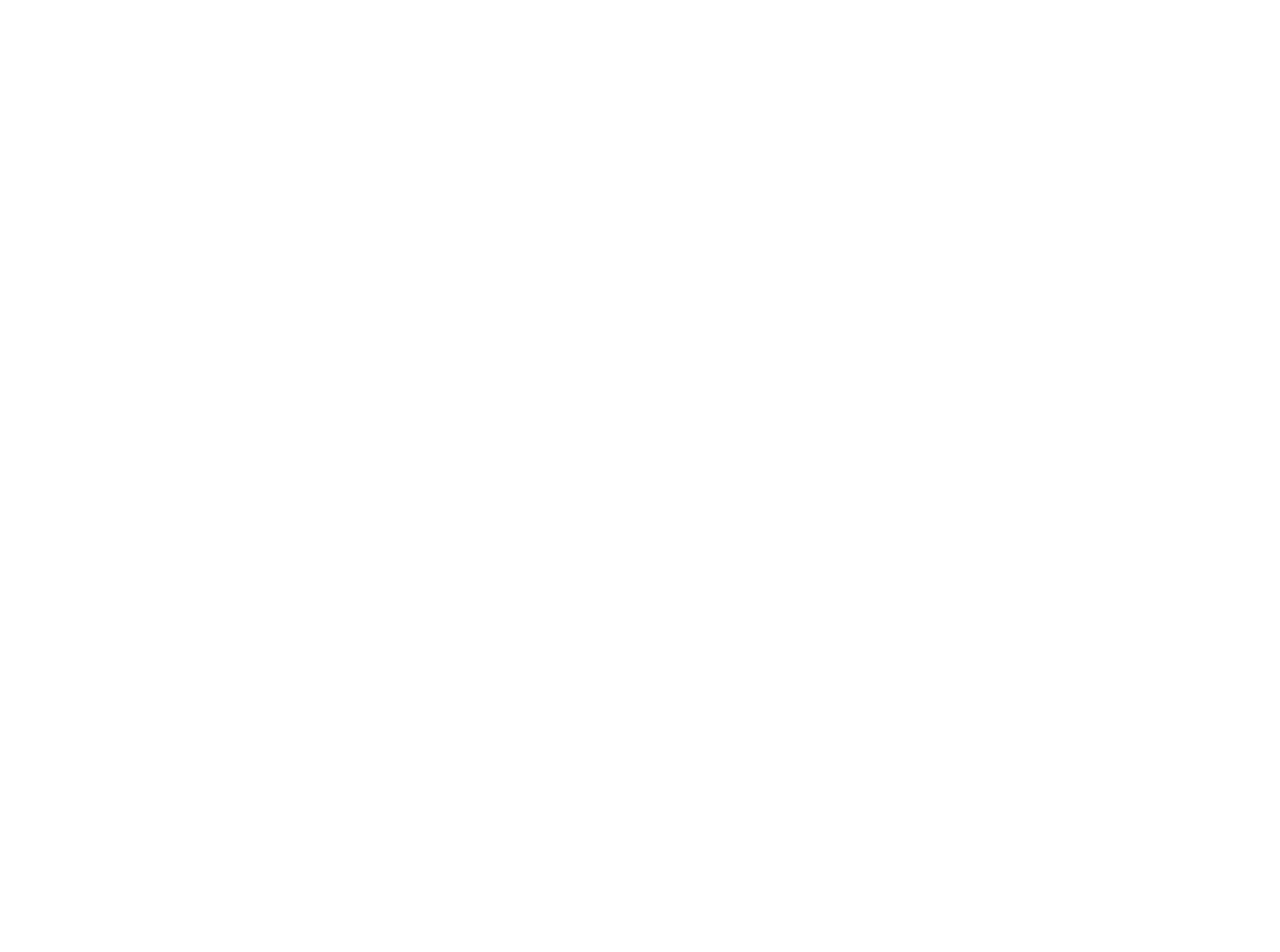
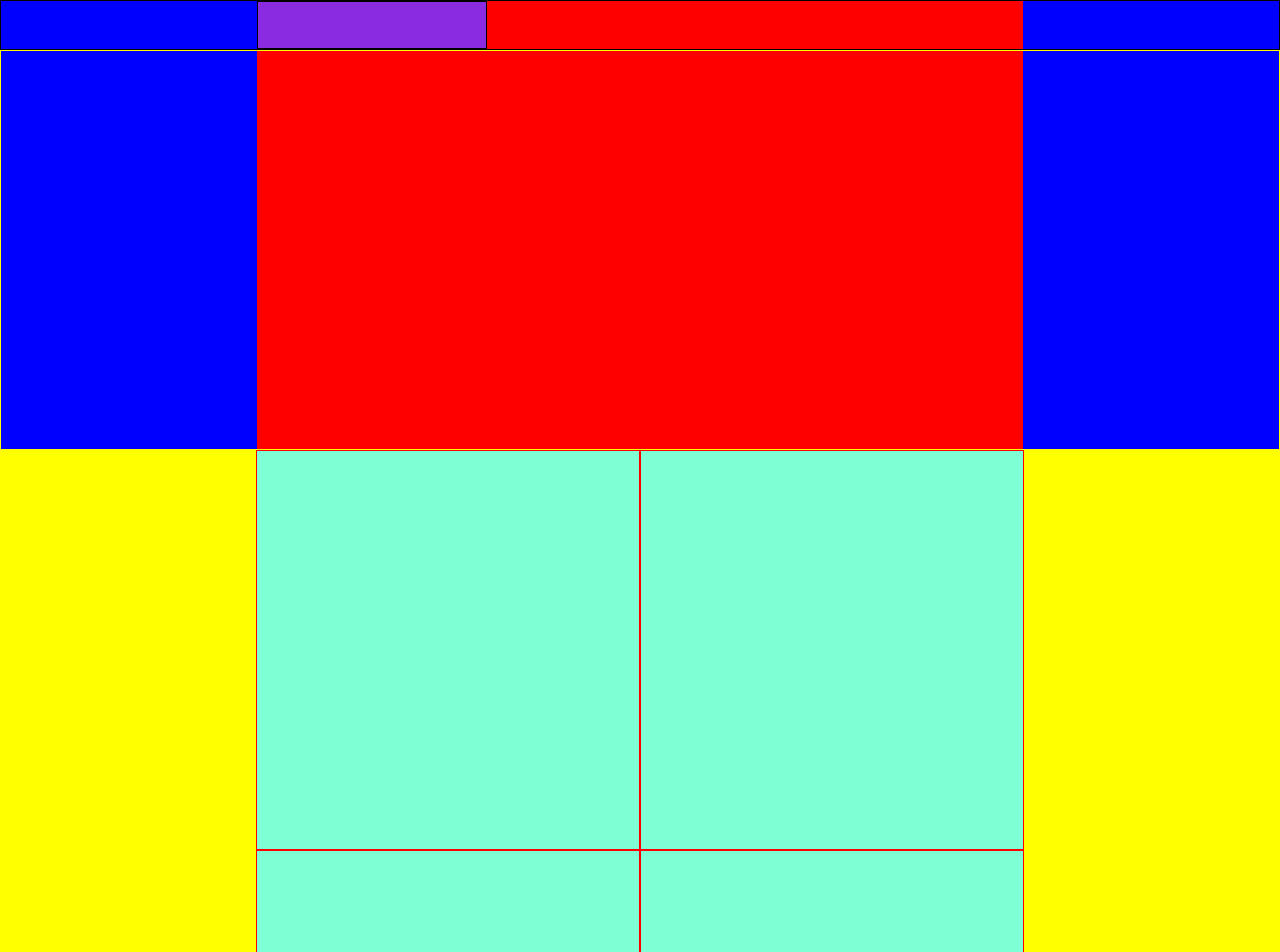
Before and after one commit to devmirko/htmlcss-discord, a plain HTML site: page index.html in a window 1280 px wide. Shown: the top 952 px of the page. Before the commit the page ends 800 px from the top, so only its background shows below. Drawn offline with Linux system fonts and the light colour scheme.

Commit message:
creazione struttura logica ( con css)

```diff
--- a/css/style.css
+++ b/css/style.css
@@ -0,0 +1,104 @@
+*{
+    margin: 0;
+    padding: 0;
+    box-sizing: border-box;
+}
+
+body{
+    font-family: Whitney,Helvetica Neue,Helvetica,Arial,sans-serif ;
+}
+
+/* classi generali */
+.container{
+   width: 60%;
+   margin: 0 auto;
+   /* debugger */
+   background-color: red;
+   height: 100%;
+}
+
+.nav-six{
+    width: 30%;
+    height: 100%;
+    float: left;
+    /* debugger */
+    background-color: blueviolet;
+    border: solid 1px black;
+}
+
+/* clearfix */
+.row{
+    /* debugger */
+    height: 100%;
+}
+
+.row::after{
+    content: "";
+    clear: both;
+    display: table;
+}
+
+/* struttura stile testata */
+
+header{
+    /* debugger */
+    background-color: blue;
+    /* height: 400px; */
+}
+
+.nav_section{
+    /* debugger */
+    width: 100%;
+    height: 50px;
+    border: solid 1px black;
+}
+
+.hero_section{
+    /* debugger */
+    width: 100%;
+    height: 400px;
+    border: solid 1px yellow;
+}
+
+/* struttura del corpo pagina */
+
+.box_content{
+    /* debugger */
+    height: 400px;
+    background-color: yellow;
+}
+
+.col-six{
+    width: 50%;
+    float: left;
+    /* debugger */
+    background-color: aquamarine;
+    height: 100%;
+    border: solid 1px red;
+
+}
+
+.col-dx{
+    width: 50%;
+    float: left;
+     /* debugger */
+     background-color: aquamarine;
+    height: 100%;
+    border: solid 1px  red;
+}
+
+/* struttura stile footer */
+.footer_list{
+    /* debugger */
+    height: 200px;
+    background-color: chocolate;
+    border: solid 1px black;
+}
+
+
+.footer_sub{
+    /* debugger */
+    height: 200px;
+    background-color: royalblue;
+    border: solid 1px black;
+}
--- a/index.html
+++ b/index.html
@@ -12,20 +12,20 @@
     <!-- STRUTTURA DELLA TESTATA -->
     <header>
         <!-- STRUTTURA DELLA NAVIGAZIONE -->
-        <section>
+        <section class="nav_section">
             <div class="container">
                 <div class="row">
-                    <div class="col-six">
+                    <div class="nav-six">
                         <!-- LOGO -->
                     </div>
-                    <div class="col-dx">
+                    <div class="nav-dx">
                         <!-- BARRA DI NAVIGAZIONE -->
                     </div>
                 </div>
             </div>
         </section>
         <!-- STRUTTURA DELLA HERO -->
-        <section>
+        <section class="hero_section">
             <div class="container">
                 <div class="row">
                     <!-- titolo,contenuto,bottoni -->
@@ -37,7 +37,7 @@
     <!-- STRUTTURA DEL CORPO -->
     <main>
         <!-- STRUTTURA PRIMA SEZIONE -->
-        <section>
+        <section class="box_content">
             <div class="container">
                 <div class="row">
                     <div class="col-six">
@@ -51,7 +51,7 @@
         </section>
 
         <!-- STRUTTURA SECONDA SEZIONE -->
-        <section>
+        <section class="box_content">
             <div class="container">
                 <div class="row">
                     <div class="col-six">
@@ -65,7 +65,7 @@
         </section>
 
         <!-- STRUTTURA TERZA SEZIONE -->
-        <section>
+        <section class="box_content">
             <div class="container">
                 <div class="row">
                     <div class="col-six">
@@ -79,7 +79,7 @@
         </section>
 
         <!-- STRUTTURA QUARTA SEZIONE -->
-        <section>
+        <section class="box_content">
             <div class="container">
                 <div class="row">
                     <!-- titolo e testo -->
@@ -97,7 +97,7 @@
     <!-- STRUTTURA DEL FOOTER -->
     <footer>
         <!-- menu del footer -->
-        <section>
+        <section class="footer_list">
             <div class="container">
                 <div class="row">
                     <div class="col_1">
@@ -120,7 +120,7 @@
         </section>
 
         <!-- sottopagina -->
-        <section>
+        <section class="footer_sub">
             <div class="container">
                 <div class="row">
                     <!-- contenuto -->
```
